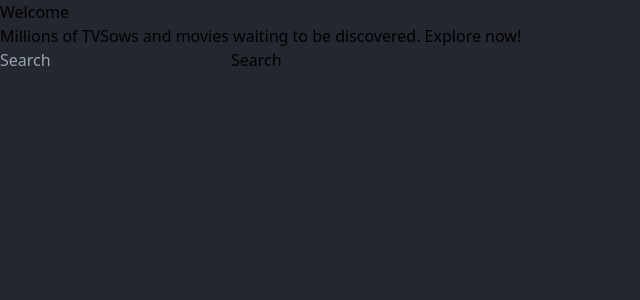
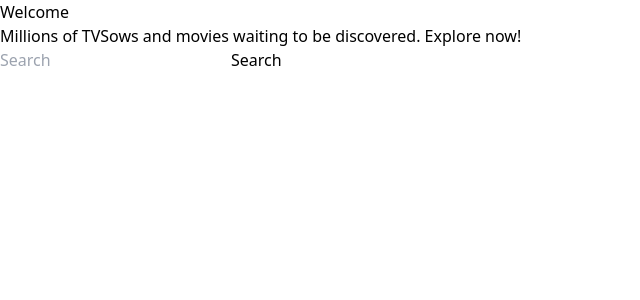
Before and after one commit to abhistark007/MovieAppV1, a React (Vite) app: page / in a window 1280 px wide. Shown: the top 300 px of the page, without its empty margins (0-640 px from the left). Built offline with nearby package versions, Linux system fonts and the light colour scheme.

Commit message:
Deleted all background color

```diff
--- a/src/index.css
+++ b/src/index.css
@@ -1,7 +1,3 @@
 @tailwind base;
 @tailwind components;
 @tailwind utilities;
-
-*{
-    background-color: #23272F;
-}
```
